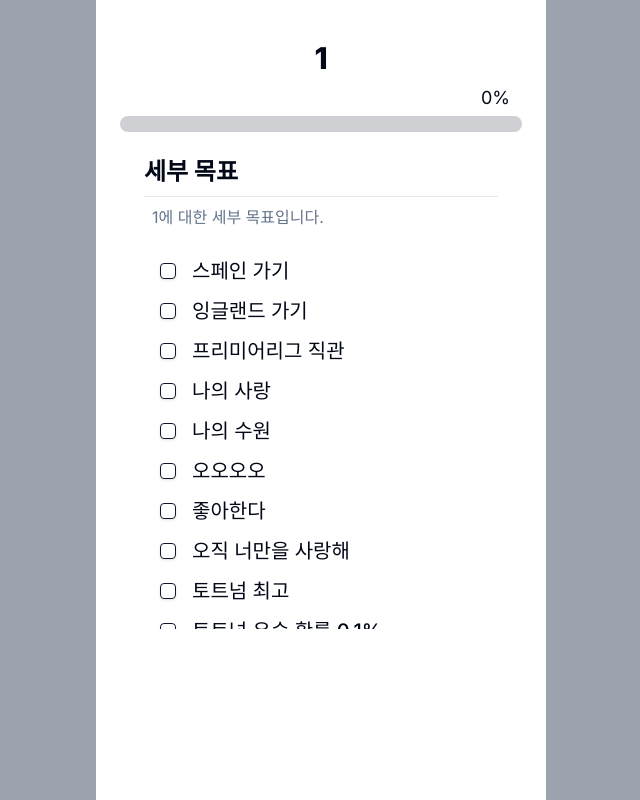
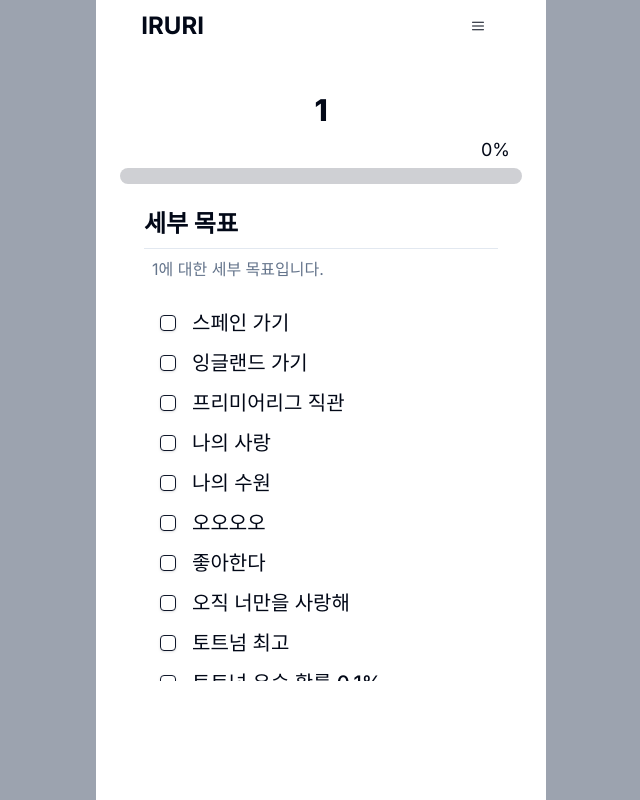
Before and after one commit to sweb-org/2024-WINTER-IRURI, a Next.js app: page /bucket/1 in a window 1280 px wide. Shown: the top 800 px of the page, without its empty margins (319-959 px from the left). Built offline with nearby package versions, Linux system fonts and the light colour scheme.

Commit message:
feat: 네비게이션 바, 햄버거 sheet 추가

```diff
--- a/src/app/layout.tsx
+++ b/src/app/layout.tsx
@@ -2,6 +2,8 @@ import type { Metadata } from 'next'
 import { Inter } from 'next/font/google'
 import './globals.css'
 import { Toaster } from '@/components/ui/toaster'
+
+import NavigationBar from '@/components/navigation/nav-bar'
 
 const inter = Inter({ subsets: ['latin'] })
 
@@ -18,6 +20,7 @@ export default function RootLayout({
   return (
     <html lang="en">
       <body className={inter.className}>
+        <NavigationBar />
         <main>
           {children}
           <Toaster />
--- /dev/null
+++ b/src/components/navigation/nav-bar.tsx
@@ -0,0 +1,20 @@
+import Link from 'next/link'
+import SheetDemo from '@/components/navigation/sheetDemo'
+
+export default function NavigationBar() {
+  return (
+    <nav className="left-0 right-0 top-0 z-50 transition-all duration-300">
+      <div className="container mx-auto flex justify-between px-0 py-2">
+        <div className="flex items-center">
+          <Link href="/" className="mr-40 text-2xl font-bold">
+            IRURI
+          </Link>
+        </div>
+
+        <div className="flex items-center">
+          <SheetDemo />
+        </div>
+      </div>
+    </nav>
+  )
+}
--- /dev/null
+++ b/src/components/navigation/sheetDemo.tsx
@@ -0,0 +1,61 @@
+import React from 'react'
+
+import Link from 'next/link'
+
+import { Button } from '@/components/ui/button'
+import {
+  Sheet,
+  SheetClose,
+  SheetContent,
+  SheetDescription,
+  SheetFooter,
+  SheetHeader,
+  SheetTitle,
+  SheetTrigger,
+} from '@/components/ui/sheet'
+
+import { RxHamburgerMenu } from 'react-icons/rx'
+import { HiHome } from 'react-icons/hi2'
+import { FaListCheck } from 'react-icons/fa6'
+
+export default function SheetDemo() {
+  return (
+    <Sheet>
+      <SheetTrigger asChild>
+        <Button variant="ghost">
+          <RxHamburgerMenu />
+        </Button>
+      </SheetTrigger>
+      <SheetContent>
+        <SheetHeader className="mb-6">
+          <SheetTitle>Username</SheetTitle>
+          <SheetDescription>당신의 모든 것을 이루리</SheetDescription>
+        </SheetHeader>
+        <div className="flex w-full flex-col items-center gap-3">
+          <div className="w-full border-t border-gray-300"></div>
+          <Link
+            href="/"
+            className="flex w-full items-center justify-center py-4 transition duration-200 ease-in-out hover:bg-gray-200"
+          >
+            <HiHome className="mr-2 text-xl" />
+            <span className="font-extrabold">메인 페이지</span>
+          </Link>
+          <div className="w-full border-t border-gray-300"></div>
+          <Link
+            href="/bucket"
+            className="flex w-full items-center justify-center py-4 transition duration-200 ease-in-out hover:bg-gray-200"
+          >
+            <FaListCheck className="mr-2 text-xl" />
+            <span className="font-extrabold">버킷 리스트</span>
+          </Link>
+          <div className="w-full border-t border-gray-300"></div>
+        </div>
+        <SheetFooter className="absolute bottom-0 left-0 right-0 p-4">
+          <SheetClose asChild>
+            <Button type="submit">Logout</Button>
+          </SheetClose>
+        </SheetFooter>
+      </SheetContent>
+    </Sheet>
+  )
+}
```
